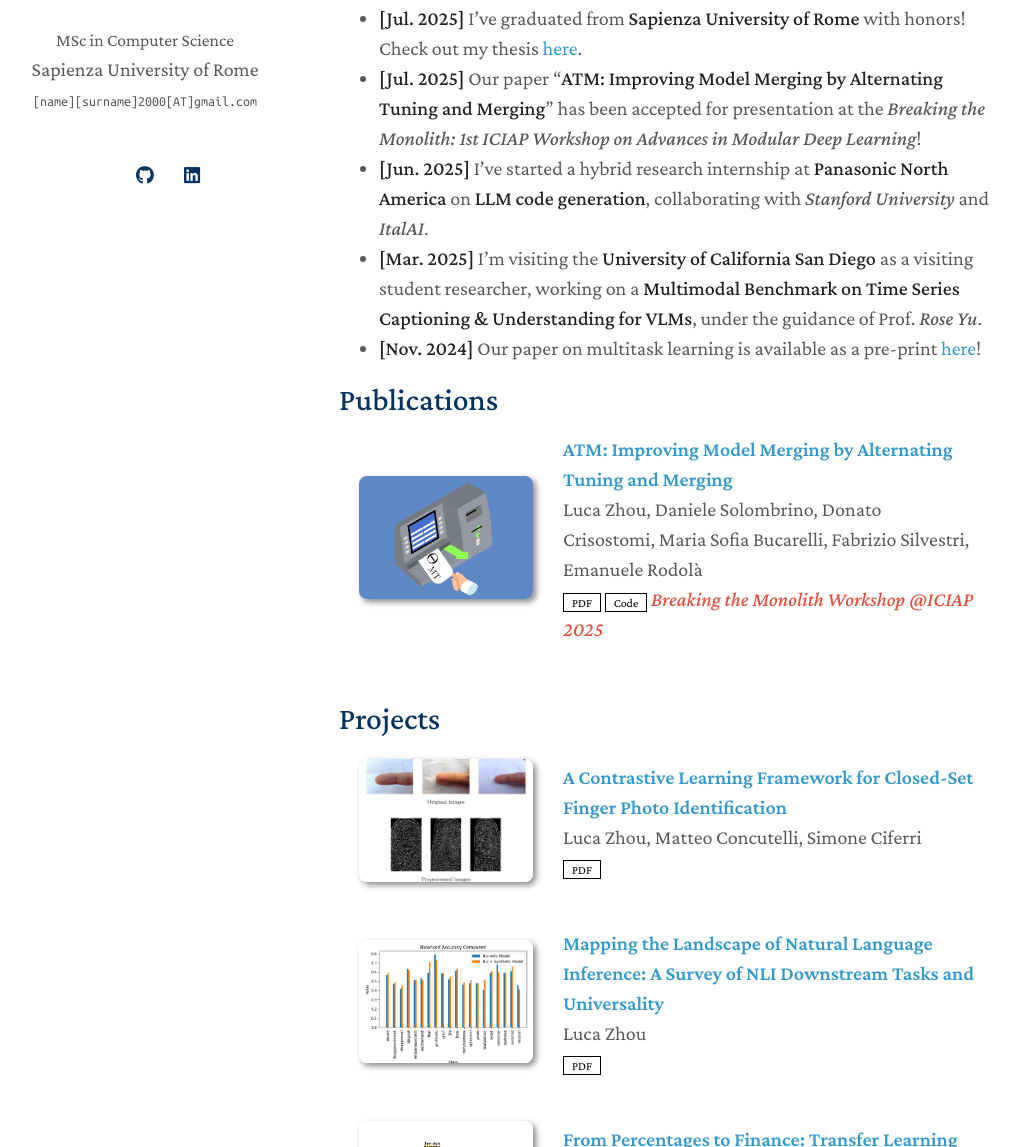
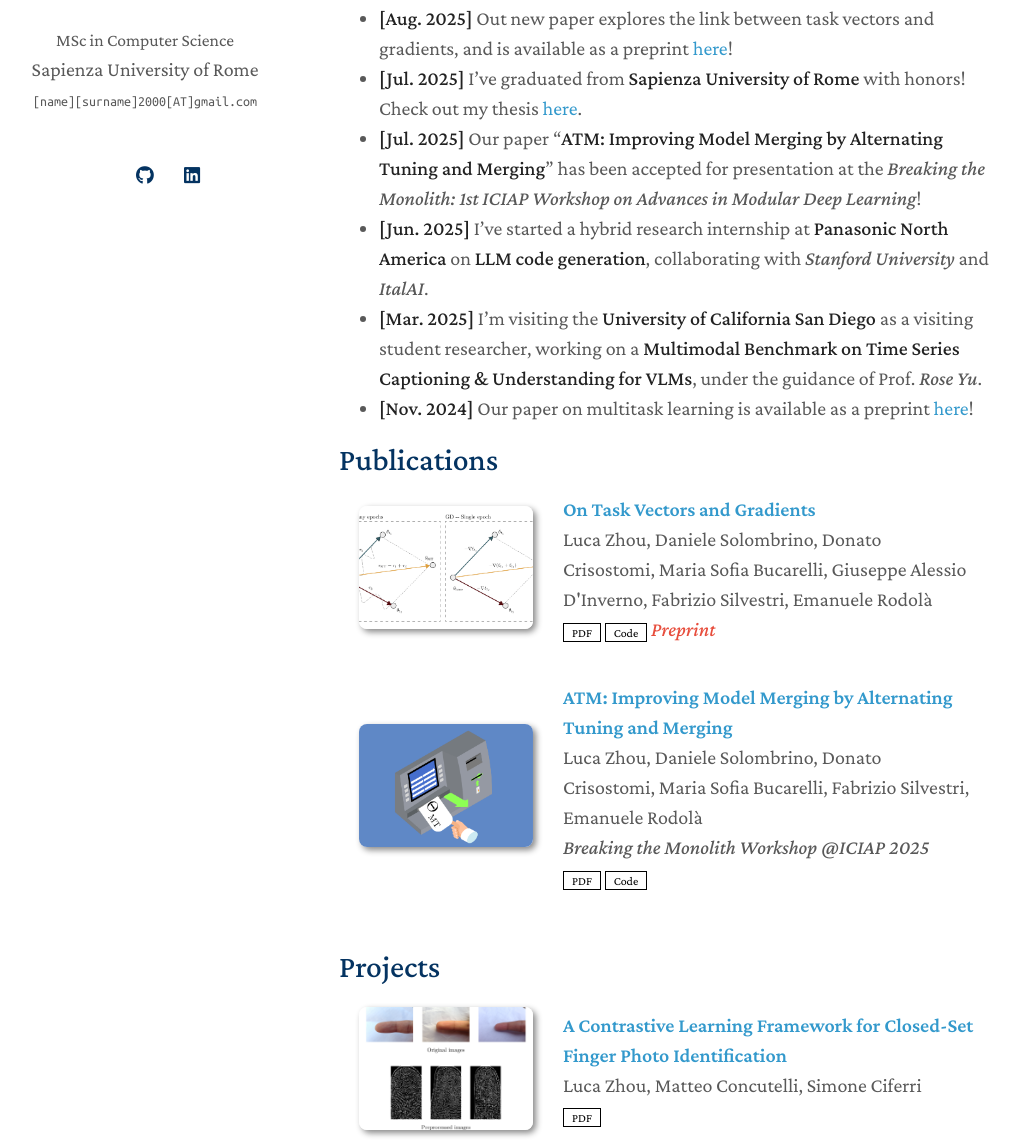
Before and after one commit to LuckerZOfficiaL/LuckerZOfficiaL.github.io, a Jekyll site: the page built from index.md, in a window 1280 px wide and 1400 px high, scrolled down 395 px. Shown: the part 253-1400 px from the top of the window, without its empty margins (131-1151 px from the left). Built offline with Jekyll 4.4.1, drawn with Linux system fonts in a browser that asks for light colours; a style sheet for code colours, icons or effects is not loaded; our own code applies the rules of GitHub Pages for plain Markdown files.

Commit message:
update after new preprint

```diff
--- a/_data/publications.yml
+++ b/_data/publications.yml
@@ -1,11 +1,20 @@
 main:
+  - title: "On Task Vectors and Gradients"
+    authors: Luca Zhou, Daniele Solombrino, Donato Crisostomi, Maria Sofia Bucarelli, Giuseppe Alessio D'Inverno, Fabrizio Silvestri, Emanuele Rodolà
+    #conference_short: ""
+    #conference: ""
+    pdf: https://arxiv.org/pdf/2508.16082
+    code: https://github.com/LuckerZOfficiaL/Alternating-Tuning-and-Merging
+    #bibtex: ""
+    image: ./assets/img/teaser.png
+    notes: Preprint
 
   - title: "ATM: Improving Model Merging by Alternating Tuning and Merging"
     authors: Luca Zhou, Daniele Solombrino, Donato Crisostomi, Maria Sofia Bucarelli, Fabrizio Silvestri, Emanuele Rodolà
     #conference_short: ""
-    #conference: ""
+    conference: "Breaking the Monolith Workshop @ICIAP 2025"
     pdf: https://arxiv.org/pdf/2411.03055
     code: https://github.com/LuckerZOfficiaL/Alternating-Tuning-and-Merging
     #bibtex: ""
     image: ./assets/img/atm.png
-    notes: Breaking the Monolith Workshop @ICIAP 2025
+    #notes:
--- a/index.md
+++ b/index.md
@@ -16,11 +16,12 @@
 - LLMs/VLMs
 
 ## News
+- **[Aug. 2025]** Out new paper explores the link between task vectors and gradients, and is available as a preprint [here](https://arxiv.org/pdf/2508.16082)!
 - **[Jul. 2025]** I've graduated from **Sapienza University of Rome** with honors! Check out my thesis [here](./assets/files/MS Thesis.pdf).
 - **[Jul. 2025]** Our paper "**ATM: Improving Model Merging by Alternating Tuning and Merging**" has been accepted for presentation at the *Breaking the Monolith: 1st ICIAP Workshop on Advances in Modular Deep Learning*!
 - **[Jun. 2025]** I've started a hybrid research internship at **Panasonic North America** on **LLM code generation**, collaborating with *Stanford University* and *ItalAI*.
 - **[Mar. 2025]** I'm visiting the **University of California San Diego** as a visiting student researcher, working on a **Multimodal Benchmark on Time Series Captioning & Understanding for VLMs**, under the guidance of Prof. *Rose Yu*.
-- **[Nov. 2024]** Our paper on multitask learning is available as a pre-print [here](https://arxiv.org/pdf/2411.03055)!
+- **[Nov. 2024]** Our paper on multitask learning is available as a preprint [here](https://arxiv.org/pdf/2411.03055)!
 
 
 {% include_relative _includes/publications.md %}
```
Also changed, not shown: assets/img/teaser.png (added), 1 other file.
